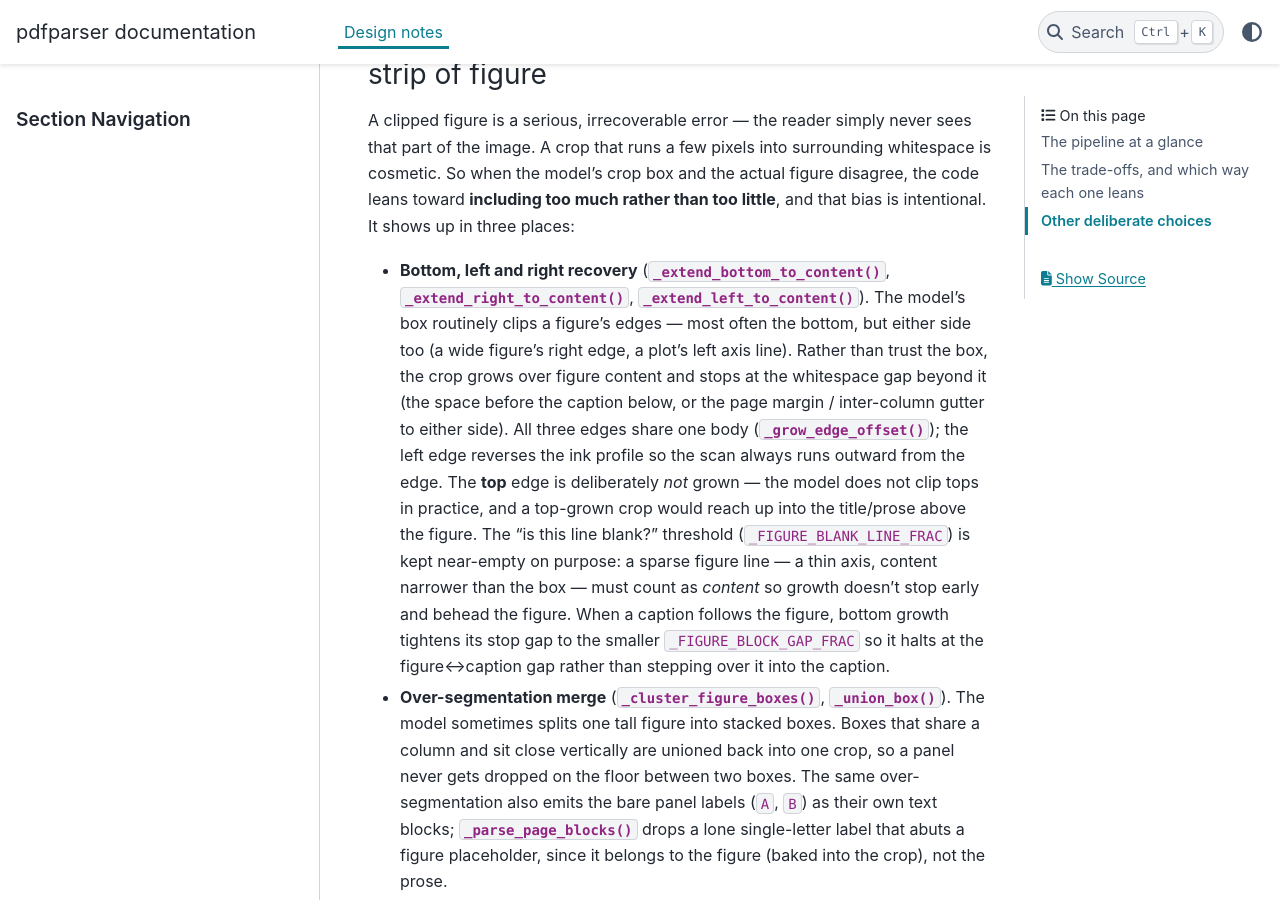
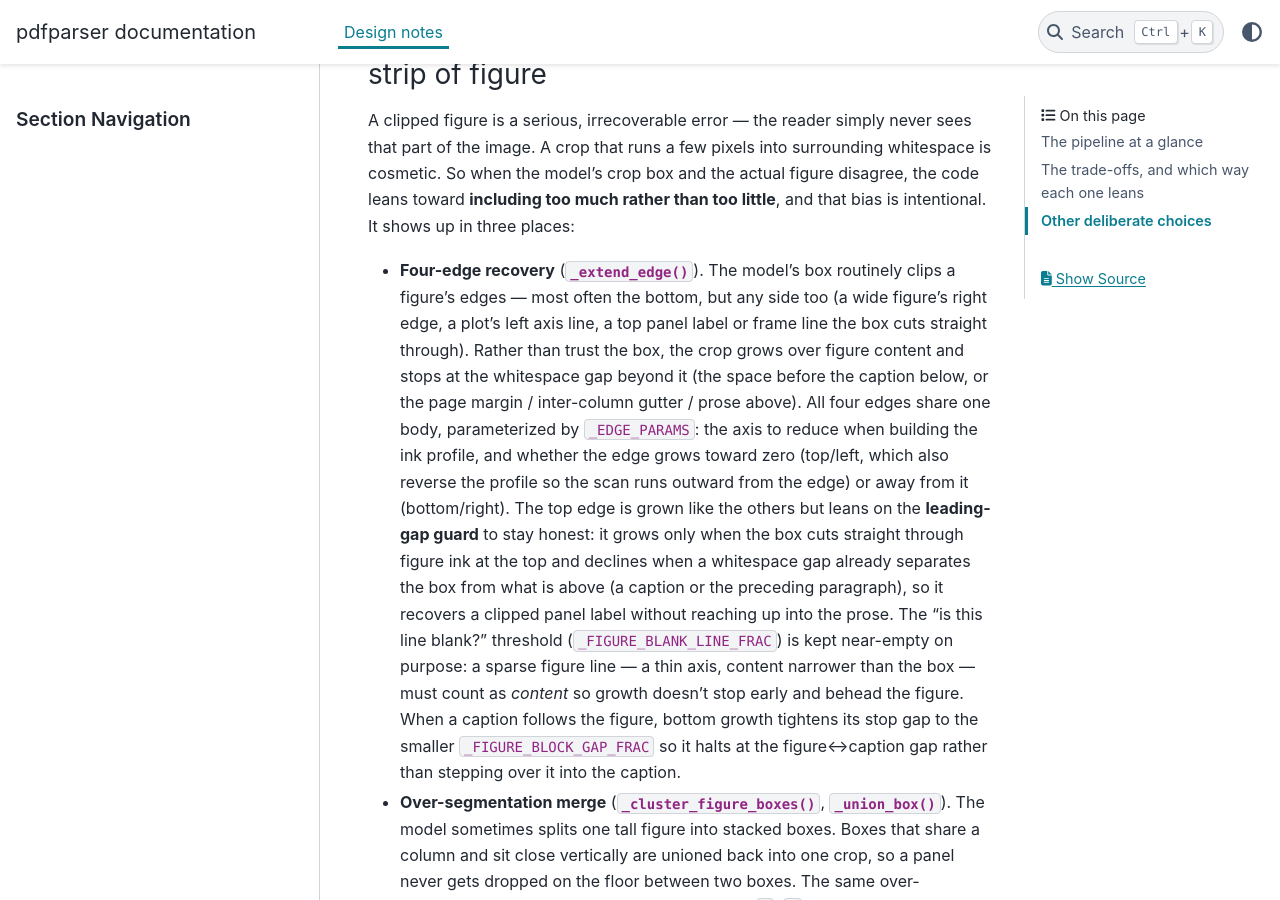
Before and after one commit to manuquadros/pdfparser, a Sphinx documentation site: the page built from docs/design.rst, in a window 1280 px wide and 900 px high, scrolled down 1892 px. Built offline with Sphinx 7.4.7 and the PyData theme 0.15.4, drawn with Linux system fonts in a browser that asks for light colours; pages that are not in the unit, such as notebooks, are missing from menus.

Commit message:
fix: recover figure tops the OCR box clipped

```diff
--- a/docs/design.rst
+++ b/docs/design.rst
@@ -81,25 +81,27 @@ whitespace is cosmetic.  So when the model's crop box and the actual figure
 disagree, the code leans toward **including too much rather than too little**, and
 that bias is intentional.  It shows up in three places:
 
-* **Bottom, left and right recovery**
-  (:func:`~pdfparser.pipeline.figures._extend_bottom_to_content`,
-  :func:`~pdfparser.pipeline.figures._extend_right_to_content`,
-  :func:`~pdfparser.pipeline.figures._extend_left_to_content`).
+* **Four-edge recovery**
+  (:func:`~pdfparser.pipeline.figures._extend_edge`).
   The model's box routinely clips a figure's edges — most often the bottom, but
-  either side too (a wide figure's right edge, a plot's left axis line).  Rather
-  than trust the box, the crop grows over figure content and stops at the
-  whitespace gap beyond it (the space before the caption below, or the page margin
-  / inter-column gutter to either side).  All three edges share one body
-  (:func:`~pdfparser.pipeline.figures._grow_edge_offset`); the left edge reverses
-  the ink profile so the scan always runs outward from the edge.  The **top** edge
-  is deliberately *not* grown — the model does not clip tops in practice, and a
-  top-grown crop would reach up into the title/prose above the figure.  The "is
-  this line blank?" threshold (``_FIGURE_BLANK_LINE_FRAC``) is kept near-empty on
-  purpose: a sparse figure line — a thin axis, content narrower than the box —
-  must count as *content* so growth doesn't stop early and behead the figure.
-  When a caption follows the figure, bottom growth tightens its stop gap to the
-  smaller ``_FIGURE_BLOCK_GAP_FRAC`` so it halts at the figure↔caption gap rather
-  than stepping over it into the caption.
+  any side too (a wide figure's right edge, a plot's left axis line, a top panel
+  label or frame line the box cuts straight through).  Rather than trust the box,
+  the crop grows over figure content and stops at the whitespace gap beyond it (the
+  space before the caption below, or the page margin / inter-column gutter / prose
+  above).  All four edges share one body, parameterized by ``_EDGE_PARAMS``: the
+  axis to reduce when building the ink profile, and whether the edge grows toward
+  zero (top/left, which also reverse the profile so the scan runs outward from the
+  edge) or away from it (bottom/right).  The top edge is grown like the others but
+  leans on the **leading-gap guard** to stay honest: it grows only when the box
+  cuts straight through figure ink at the top and declines when a whitespace gap
+  already separates the box from what is above (a caption or the preceding
+  paragraph), so it recovers a clipped panel label without reaching up into the
+  prose.  The "is this line blank?" threshold (``_FIGURE_BLANK_LINE_FRAC``) is kept
+  near-empty on purpose: a sparse figure line — a thin axis, content narrower than
+  the box — must count as *content* so growth doesn't stop early and behead the
+  figure.  When a caption follows the figure, bottom growth tightens its stop gap
+  to the smaller ``_FIGURE_BLOCK_GAP_FRAC`` so it halts at the figure↔caption gap
+  rather than stepping over it into the caption.
 
 * **Over-segmentation merge**
   (:func:`~pdfparser.pipeline.figures._cluster_figure_boxes`,
```
Also changed, not shown: 2 other files.
